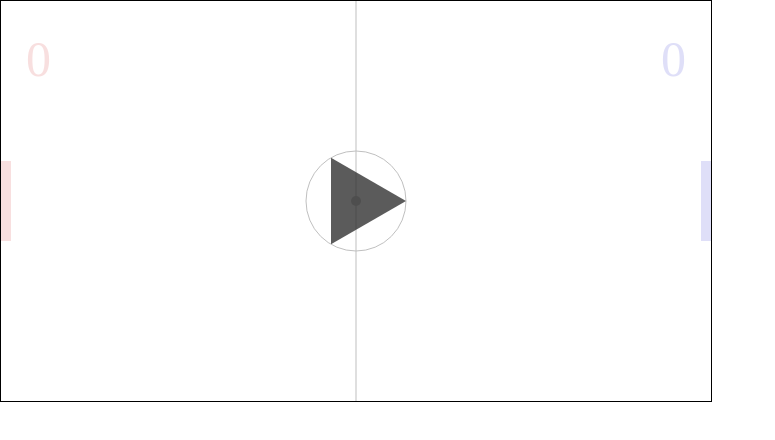
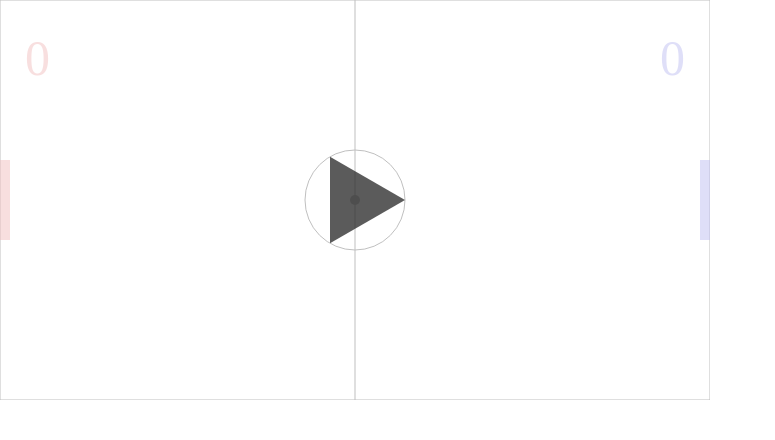
Before and after one commit to parloti/PongGame2, a website: page app/index.html in a window 1280 px wide. Shown: the whole page, without its empty margins (0-775 px from the left). Drawn offline with nearby package versions, Linux system fonts and the light colour scheme.

Commit message:
Add border to de Field

```diff
--- a/app/app.css
+++ b/app/app.css
@@ -24,16 +24,19 @@
     padding-right: 0.3em;
 }
 
-.canvas{
+.canvas {
     float: left;
     margin: 0;
 }
-.config{
+
+.config {
     padding: 50px 0 0 0;
 }
-#game{
+
+#xgame {
     border: 1px solid black;
 }
-.playername{
+
+.playername {
     float: left
 }
--- a/app/view1/view1.js
+++ b/app/view1/view1.js
@@ -69,8 +69,8 @@ angular.module('myApp.view1', ['ngRoute'])
             this.maxHeight = 400;
             this.maxWidth = this.maxHeight * this.widthHeightRatio;
             this.maxHeightRelativeToScreenWidth = screen.availWidth / this.widthHeightRatio;
-            this.border;
-            this.color = "rgb(255, 255, 255)";
+            this.borderColor = "rgba(0, 0, 0,1)";
+            this.color = "rgba(255, 255, 255,1)";
             this.center = {
                 x: this.width / 2,
                 y: this.height / 2
@@ -100,14 +100,19 @@ angular.module('myApp.view1', ['ngRoute'])
             let ctx = canvas.getContext('2d');
             ctx.clearRect(0, 0, this.width, this.height);
             let field = () => {
+                ctx.beginPath();
                 ctx.fillStyle = this.color;
+                ctx.strokeStyle = 'black';
                 ctx.fillRect(0, 0, this.width, this.height);
+                ctx.strokeRect(0, 0, this.width, this.height);
+                ctx.closePath();
             }
             let centralCircle = () => {
                 ctx.beginPath();
                 ctx.fillStyle = "rgb(255, 255, 0)";
                 ctx.arc(this.width / 2, this.height / 2, this.centralCircleRadius, 0, Math.PI * 2, true);
                 ctx.stroke();
+                ctx.closePath();
             }
 
             let centralLine = () => {
@@ -116,6 +121,7 @@ angular.module('myApp.view1', ['ngRoute'])
                 ctx.moveTo(this.width / 2, 0);
                 ctx.lineTo(this.width / 2, this.height);
                 ctx.stroke();
+                ctx.closePath();
             }
             field();
             centralCircle();
```
Lines whose indentation alone changed are shown as unchanged.
